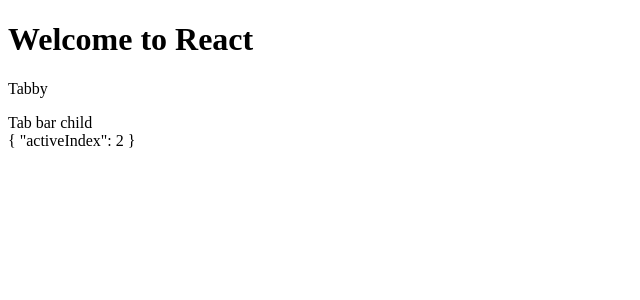
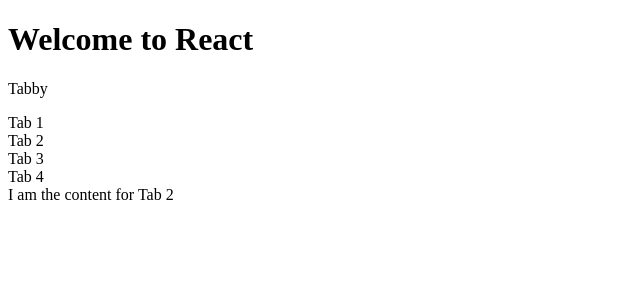
Before and after one commit to aikidesign/react-tabby-style, a React (Create React App) app: page / in a window 1280 px wide. Shown: the top 300 px of the page, without its empty margins (0-640 px from the left). Built offline with nearby package versions, Linux system fonts and the light colour scheme.

Commit message:
basic functionality:

```diff
--- a/src/App.js
+++ b/src/App.js
@@ -1,5 +1,5 @@
 import React, { Component } from "react";
-import { Tabs, TabBar } from "./components/Tabs";
+import { Tabs, TabBar, Tab, TabContent, TabPanel } from "./components/Tabs";
 
 class App extends Component {
   render() {
@@ -9,8 +9,20 @@ class App extends Component {
           <h1 className="App-title">Welcome to React</h1>
         </header>
         <p className="App-intro">Tabby</p>
-        <Tabs>
-          <TabBar>Tab bar child</TabBar>
+        <Tabs defaultIndex={1}>
+          <TabBar>
+            <Tab>Tab 1</Tab>
+            <Tab>Tab 2</Tab>
+            <Tab>Tab 3</Tab>
+            <Tab>Tab 4</Tab>
+          </TabBar>
+
+          <TabContent>
+            <TabPanel>I am the content for Tab 1</TabPanel>
+            <TabPanel>I am the content for Tab 2</TabPanel>
+            <TabPanel>I am the content for Tab 3</TabPanel>
+            <TabPanel>I am the content for Tab 4</TabPanel>
+          </TabContent>
         </Tabs>
       </div>
     );
--- a/src/components/Tabs.js
+++ b/src/components/Tabs.js
@@ -5,10 +5,7 @@ const TabsContext = React.createContext();
 
 export class Tabs extends React.Component {
   state = {
-    tabsContext: {
-      activeIndex: 2,
-      onSelectTab: this.selectTabIndex
-    }
+    activeIndex: this.props.defaultIndex || 0
   };
 
   selectTabIndex = activeIndex => {
@@ -17,8 +14,12 @@ export class Tabs extends React.Component {
 
   render() {
     const { children } = this.props;
+    const { activeIndex } = this.state;
+
     return (
-      <TabsContext.Provider value={this.state.tabsContext}>
+      <TabsContext.Provider
+        value={{ onSelectTab: this.selectTabIndex, activeIndex }}
+      >
         <div className="tabs">{children}</div>
       </TabsContext.Provider>
     );
@@ -26,15 +27,36 @@ export class Tabs extends React.Component {
 }
 
 export const TabBar = props => {
-  const { children } = props;
   return (
     <TabsContext.Consumer>
-      {tabsContext => (
-        <div className="tabBar">
-          {children}
-          <div>{JSON.stringify(tabsContext, null, 2)}</div>
-        </div>
-      )}
+      {({ activeIndex, onSelectTab }) => {
+        const children = React.Children.map(props.children, (child, index) => {
+          return React.cloneElement(child, {
+            isActive: index === activeIndex,
+            onSelect: () => onSelectTab(index)
+          });
+        });
+        return <div className="tabBar">{children}</div>;
+      }}
     </TabsContext.Consumer>
   );
 };
+
+export const Tab = props => {
+  const { onSelect, isDisabled } = props;
+  return <div onClick={isDisabled ? null : onSelect}>{props.children}</div>;
+};
+
+export const TabContent = props => {
+  return (
+    <TabsContext.Consumer>
+      {({ activeIndex }) => {
+        return <div className="tabContent">{props.children[activeIndex]}</div>;
+      }}
+    </TabsContext.Consumer>
+  );
+};
+
+export const TabPanel = props => {
+  return props.children;
+};
```
